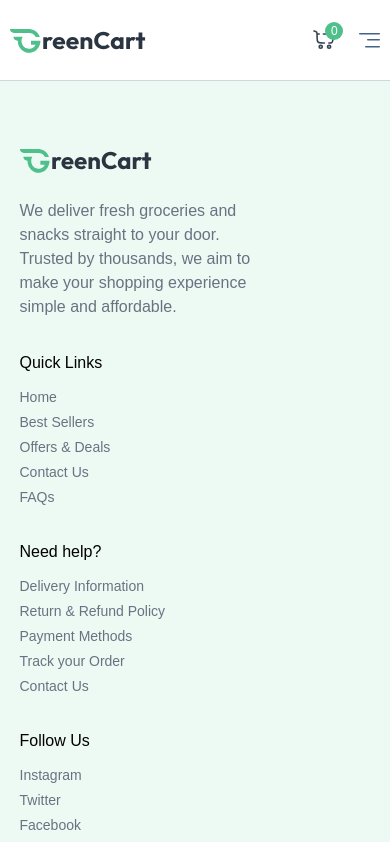
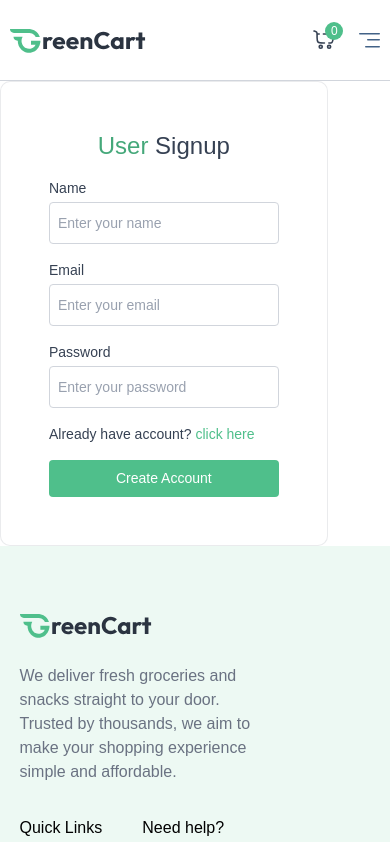
Before and after one commit to anshika2111091/Grocery_Website, a React app in the folder client/: page /sign in a window 390 px wide. Shown: the top 842 px of the page. Built offline with nearby package versions, Linux system fonts and the light colour scheme; the HTML template or start-up script is replaced by a standard one.

Commit message:
login-signup-added

```diff
--- a/client/package.json
+++ b/client/package.json
@@ -10,6 +10,9 @@
     "preview": "vite preview"
   },
   "dependencies": {
+    "@emotion/react": "^11.14.0",
+    "@emotion/styled": "^11.14.0",
+    "@mui/material": "^7.1.0",
     "@tailwindcss/vite": "^4.1.7",
     "react": "^19.1.0",
     "react-dom": "^19.1.0",
--- a/client/src/App.jsx
+++ b/client/src/App.jsx
@@ -7,6 +7,7 @@ import AllProducts from './pages/AllProducts';
 import Product from './pages/Product';
 import RelatedProducts from './components/RelatedProducts';
 import Item from './pages/Item';
+import LoginSignup from './components/LoginSignup';
 
 const App = () => {
   return (
@@ -21,6 +22,7 @@ const App = () => {
           <Route path="/products/item" element={<Item/>} />
           <Route path="/products/*" element={<Product/>} />
           <Route path="/related" element={<RelatedProducts/>} />
+          <Route path="/sign" element={<LoginSignup/>} />
         </Routes>
       </main>
 
--- a/client/src/components/Contact.jsx
+++ b/client/src/components/Contact.jsx
@@ -18,7 +18,7 @@ const Contact = () => {
             placeholder="Enter your email id"
           />
         </div>
-        <div className="text-white  bg-[#4fbf8b] flex justify-center items-center border-collapse  px-8 py-4 rounded-tr-[5px] rounded-br-[5px]">
+        <div className="text-white  bg-[#4fbf8b] flex justify-center items-center border-collapse hover:bg-[#45a87a] cursor-pointer px-8 py-4 rounded-tr-[5px] rounded-br-[5px]">
           Subscribe
         </div>
       </div>
--- a/client/src/components/Footer.jsx
+++ b/client/src/components/Footer.jsx
@@ -10,7 +10,7 @@ const Footer = () => {
             <p className='text-gray-500 md:text-[16px] sm:text-[14px] text-[16px]'>We deliver fresh groceries and snacks straight to your door. Trusted by thousands, we aim to make your shopping experience simple and affordable.</p>
         </div>
 
-<div className='flex lg:gap-20 md:gap-10 sm:gap-7 flex-col sm:flex-row gap-8'>
+<div className='flex lg:gap-20 md:gap-10 sm:gap-7 flex-wrap sm:flex-row gap-8'>
 {footerLinks.map((item,index)=>(
     <>
     <div className='flex flex-col sm:gap-6 gap-3 '>
--- a/client/src/components/Hero.jsx
+++ b/client/src/components/Hero.jsx
@@ -2,19 +2,23 @@ import React from 'react'
 import banner from "../assets/main_banner_bg.png";
 import arrow from "../assets/black_arrow_icon.svg";
 import { Link } from 'react-router-dom';
+import banner_mobile from "../assets/main_banner_bg_sm.png";
 
 const Hero = () => {
   return (
     <div className='xl:w-[80vw] w-[95vw] mx-auto my-10 relative flex items-center'>
-        <div className='absolute px-20'>
-            <p className="text-3xl md:text-4xl lg:text-5xl font-bold text-gray-700 text-center md:text-left max-w-72 md:max-w-80 lg:max-w-105 leading-tight lg:leading-15 mb-8">Freshness You Can Trust, Savings You will Love!</p>
-            <div className='flex gap-8'> <Link to="/products"><div className='text-white bg-[#4fbf8b] px-8  py-3 rounded-[5px] text-[18px] font-medium'>Shop now</div></Link>
-            <div className=' gap-2  items-center group flex'>
-                <p className='font-medium text-gray-700 text-[18px]'>Explore deals</p>
+        <div className='absolute px-20 md:bottom-[15%] bottom-[15%]'>
+            <p className="text-4xl md:text-4xl lg:text-5xl font-bold text-gray-700  md:text-left max-w-90 md:max-w-80 lg:max-w-105 leading-tighy lg:leading-15 mb-8">Freshness You Can Trust, Savings You will Love!</p>
+            <div className='flex gap-8 justify-start '>
+              <Link to="/products">
+            <div className='text-white bg-[#4fbf8b] px-8  py-3 rounded-[5px] text-[18px] font-medium hover:bg-[#45a87a]'>Shop now</div></Link>
+            <div className=' gap-2  items-center group  hidden md:flex'>
+                <p className='font-medium text-gray-700 text-[18px] '>Explore deals</p>
             <img src={arrow} className='transform transition-transform duration-300 group-hover:translate-x-1' alt="" /></div>
-        </div></div>
-
-        <img src={banner} alt="" /></div>
+        </div>
+    </div>
+    <img src={banner_mobile} className="md:hidden flex" alt="" />
+        <img src={banner} alt="" className='hidden md:flex' /></div>
   )
 }
 
--- a/client/src/components/ItemCard.jsx
+++ b/client/src/components/ItemCard.jsx
@@ -6,19 +6,19 @@ import star_dull from "../assets/star_dull_icon.svg"
 import { Link } from 'react-router-dom';
 const ItemCard = ({item}) => {
   return (
-   <Link to="/products/item"> <div className='px-3 py-4 border border-gray-300 rounded-[5px] flex flex-col '>
+   <Link to="/products/item"> <div className='sm:px-3 px-2 py-4 border border-gray-300 rounded-[5px] flex flex-col '>
         <div className='flex justify-center'>
         <img className='hover:scale-110 duration-200 transition-transform' src={item.image[0]} width={130} height={130} alt="" />
         </div>
 
-        <p className='text-gray-400 text-[14px]'>{item.category}</p>
-        <p className='text-[18px] font-medium'>{item.name}</p>
+        <p className='text-gray-400 md:text-[14px] text-[8px]'>{item.category}</p>
+        <p className='md:text-[18px] font-medium text-[12px]'>{item.name}</p>
         <div className='flex gap-0.5'>
         {[...Array(4)].map((_, index) => (
-<img width={14} height={14} src={star}/>
+<img src={star} className='w-[10px] h-[10px] md:w-[14px] md:h-[14px]'/>
 ))}
         {[...Array(1)].map((_, index) => (
-<img width={14} height={14} src={star_dull}/>
+<img  src={star_dull}  className='w-[10px] h-[10px] md:w-[14px] md:h-[14px]'/>
 ))} <p className='text-gray-400'>(4)</p>
         </div>
         <div className='flex gap-10 mt-2 w-[100%] justify-between'>
--- a/client/src/components/LoginSignup.jsx
+++ b/client/src/components/LoginSignup.jsx
@@ -1,9 +1,43 @@
-import React from 'react'
+import React from 'react';
+import {useState} from "react";
 
 const LoginSignup = () => {
+  const [login,setLogin]=useState(false);
   return (
-    <div>LoginSignup</div>
-  )
-}
 
-export default LoginSignup
+    <div className="lg:w-[25vw] w-[84vw] sm:w-[50vw] border border-gray-700/10 rounded-[10px] bg-white p-12 flex flex-col ">
+      <p className='text-2xl mb-4 text-gray-700 font-medium text-center'><span className='text-[#45a87a]'>User</span> {login ? "Login" : "Signup"}</p>
+<div className='flex flex-col gap-4'>
+
+{!login && <div className='flex flex-col gap-1'> <label htmlFor="name"  className='text-sm text-gray-700'>Name</label>
+      <input
+        type="name"
+        placeholder='Enter your name'
+        name="name"
+        className="border placeholder:text-gray-400 placeholder:text-[14px] border-gray-300 p-2 w-full focus:outline-[#4fbf8b] rounded"
+      /></div> }
+
+     <div className='flex flex-col gap-1'> <label htmlFor="email" className='text-sm text-gray-700'>Email</label>
+      <input
+        type="email"
+        name="email"
+        placeholder='Enter your email'
+        className="border p-2 placeholder:text-gray-400 placeholder:text-[14px] border-gray-300 focus:outline-[#4fbf8b] w-full rounded"
+      /></div>
+
+    <div className='flex flex-col gap-1'> <label htmlFor="password"  className='text-sm text-gray-700'>Password</label>
+      <input
+        type="password"
+        placeholder='Enter your password'
+        name="password"
+        className="border placeholder:text-gray-400 placeholder:text-[14px] border-gray-300 p-2 w-full focus:outline-[#4fbf8b] rounded"
+      /></div>
+      <div className='flex gap-1'> { login ? <span className='text-sm text-gray-700'>Create an account? </span>: <span className='text-sm whitespace-nowrap text-gray-700'>Already have account?</span>}<span className='text-[#4fbf8b] whitespace-nowrap cursor-pointer text-sm' onClick={()=>setLogin(prev => !prev)
+}>click here</span></div>
+
+     {login ? <div className='bg-[#4fbf8b] hover:bg-[#45a87a] cursor-pointer grid place-content-center py-2 rounded text-[14px] text-white font-medium' >Login</div>: <div className='bg-[#4fbf8b] hover:bg-[#45a87a] cursor-pointer grid place-content-center py-2 rounded text-[14px] text-white font-medium' >Create Account</div>}
+    </div></div>
+  );
+};
+
+export default LoginSignup;
--- a/client/src/components/Navbar.jsx
+++ b/client/src/components/Navbar.jsx
@@ -4,8 +4,26 @@ import search from "../assets/search_icon.svg";
 import cart from "../assets/nav_cart_icon.svg";
 import menu from "../assets/menu_icon.svg";
 import { Link } from "react-router-dom";
+import {useState} from "react";
+import Modal from '@mui/material/Modal';
+import LoginSignup from "./LoginSignup";
+import { Box } from "@mui/material";
+const style = {
+  position: 'absolute',
+  top: '50%',
+  left: '50%',
+  transform: 'translate(-50%, -50%)',
+  borderRadius:"10px",
+  outline: 'none',
+
+
+};
 
 const Navbar = () => {
+  const [open, setOpen] =useState(false);
+  const handleOpen = () => setOpen(true);
+  const handleClose = () => setOpen(false);
+
   return (
     <>
       <div className="flex justify-center w-[100vw]">
@@ -44,9 +62,19 @@ const Navbar = () => {
               <img src={cart} alt="" />
             </div>
 
-            <div className="cursor-pointer px-8 py-2 hidden md:flex bg-[#4fbf8b] hover:bg-[#45a87a] transition text-white rounded-full">
+            <div onClick={handleOpen} className="cursor-pointer px-8 py-2 hidden md:flex bg-[#4fbf8b] hover:bg-[#45a87a] transition text-white rounded-full">
               Login
             </div>
+            <Modal
+        open={open}
+        onClose={handleClose}
+        aria-labelledby="modal-modal-title"
+        aria-describedby="modal-modal-description"
+      >
+        <Box sx={style}>
+          <LoginSignup/>
+        </Box>
+      </Modal>
             <div className="md:hidden">
               <img src={menu} alt="" />
             </div>
--- a/client/src/pages/AllProducts.jsx
+++ b/client/src/pages/AllProducts.jsx
@@ -6,8 +6,8 @@ const AllProducts = () => {
   return (
     <>
     <div className="xl:w-[80vw] w-[95vw] mx-auto my-10">
-        <div className='flex  flex-col  mb-16 relative'>  <p class="text-2xl md:text-2xl font-medium whitespace-nowrap text-gray-700  ">ALL PRODUCTS</p>
-        <span className='bg-[#4fbf8b] h-0.5 rounded-full absolute bottom-0 text-end w-[70px]'></span></div>
+        <div className='flex  flex-col  mb-16 relative'>  <p class="text-2xl md:text-2xl mb-0.5 font-medium whitespace-nowrap text-gray-700  ">ALL PRODUCTS</p>
+        <span className='bg-[#4fbf8b] ml-26 h-0.5 rounded-full absolute bottom-0 text-end w-[70px]'></span></div>
 
     <div className="grid grid-cols-1 sm:grid-cols-2 md:grid-cols-3 lg:grid-cols-5 gap-6"> {dummyProducts.map((item,index)=>(
 <><ItemCard item={item}/></>
```
Also changed, not shown: 1 other file (tests, documents, lock files or other folders).
